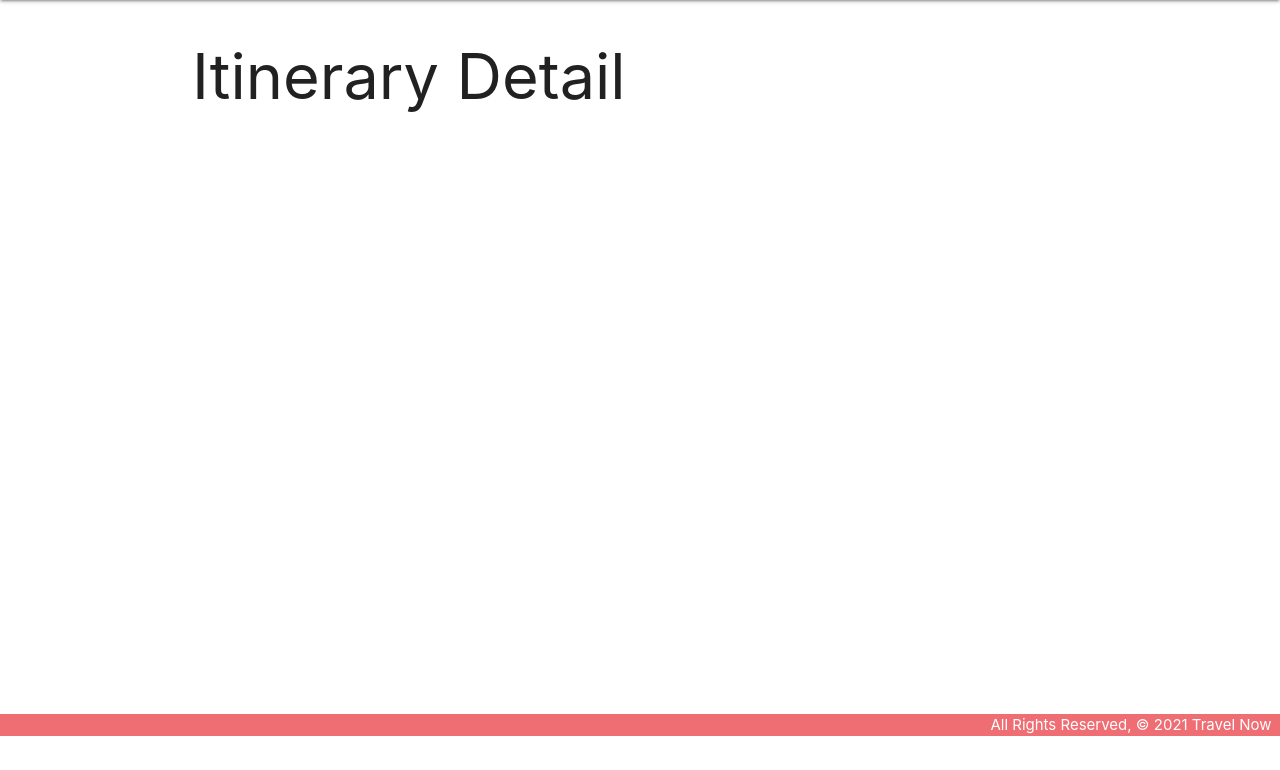
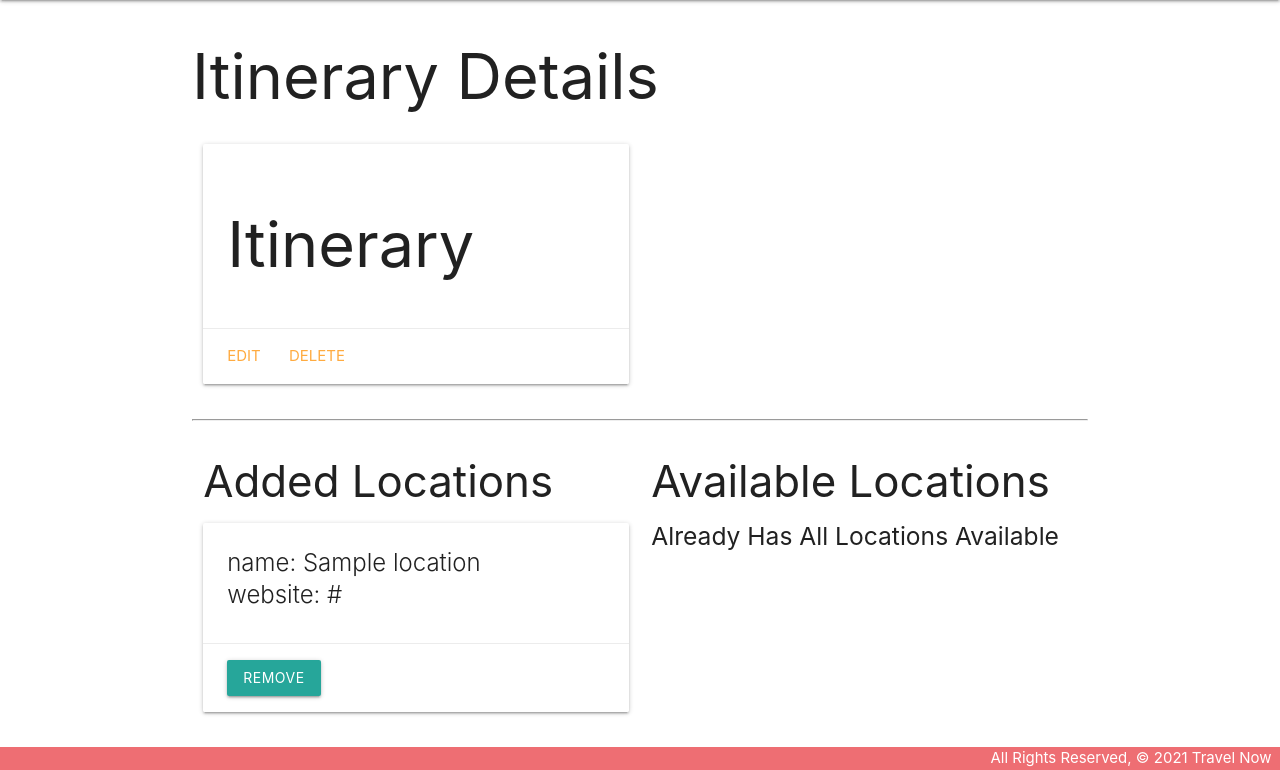
Before and after one commit to oselim14/travel-now, a Django app: page /itinerary/1/ in a window 1280 px wide. Shown: the part 64-834 px from the top of the page. Before the commit the page ends 800 px from the top, so only its background shows below. Run offline with Django 3.2, Linux system fonts and the light colour scheme; tables that the repository leaves empty hold one stand-in row (values such as "Sample post").

Commit message:
Completed ui

```diff
--- a/main_app/models.py
+++ b/main_app/models.py
@@ -22,11 +22,15 @@ class Location(models.Model):
 
 
 class Itinerary(models.Model):
+    description = models.TextField(max_length=500, default='')
+    city = models.CharField(max_length=100, default='Seattle')
+    arrival_date = models.DateField('Arrival Date', default = date.today())
+    departure_date = models.DateField('Departure Date', default = date.today())
     locations = models.ManyToManyField(Location)
     user = models.ForeignKey(User, on_delete=models.CASCADE, default=1)
 
     def __str__(self):
-        return None
+        return self.description
 
     def get_absolute_url(self):
         return reverse('detail', kwargs={'itinerary_id': self.id})
--- a/main_app/templates/base.html
+++ b/main_app/templates/base.html
@@ -10,7 +10,6 @@
   <title>TravelNow</title>
   <link rel="stylesheet" href="https://cdnjs.cloudflare.com/ajax/libs/materialize/1.0.0/css/materialize.min.css">
   <link rel="stylesheet" type="text/css" href="{% static 'css/style.css' %}">
-  <script defer src="https://cdnjs.cloudflare.com/ajax/libs/materialize/1.0.0/js/materialize.min.js"></script>
 </head>
 <body>
   <header class="navbar-fixed">
--- a/main_app/templates/home.html
+++ b/main_app/templates/home.html
@@ -1,4 +1,3 @@
-{% extends 'base.html' %}
 {% extends 'base.html' %}
 {% block content %}
 
--- a/main_app/templates/itinerary/detail.html
+++ b/main_app/templates/itinerary/detail.html
@@ -1,6 +1,71 @@
 {% extends 'base.html' %}
 {% block content %}
 
-<h1>Itinerary Detail</h1>
+<h1>Itinerary Details</h1>
+
+<div class="row">
+  <div class="col s6">
+    <div class="card">
+      <div class="card-content">
+        <h1>Itinerary</h1>
+      </div>
+      <div class="card-action">
+        <a href="{% url 'itinerary_update' itinerary.id %}">Edit</a>
+        <a href="{% url 'itinerary_delete' itinerary.id %}">Delete</a>
+      </div>
+    </div>
+  </div>
+</div>
+<hr>
+<div class="row">
+  <div class="col s6">
+    <h3>Added Locations</h3>
+    {% if itinerary.locations.count %}
+      {% for location in itinerary.locations.all %}
+        <div class="card">
+          <div class="card-content">
+            <span class="card-title">
+              <p>name: {{ location.name }}</p>
+              <p>website: {{location.website}}</p>
+            </span>
+          </div>
+          <div class="card-action">
+            <form action="{% url 'remove_location' itinerary.id location.id %}" method="post">
+              {% csrf_token %}
+              <button type="submit" class="btn">Remove</button>
+            </form>
+          </div>
+        </div>
+      {% endfor %}
+    {% else %}
+      <h5>No Locations Added</h5>
+    {% endif %}
+  </div>
+
+  <div class="col s6">
+    <h3>Available Locations</h3>
+    {% if locations.count %}
+      {% for location in locations.all %}
+        <div class="card">
+          <div class="card-content">
+            <span class="card-title">
+              <p>name: {{ location.name }}</p>
+              <p>website: {{location.website}}</p>
+            </span>
+          </div>
+          <div class="card-action">
+            <form action="{% url 'add_location' itinerary.id location.id %}" method="post">
+              {% csrf_token %}
+              <button type="submit" class="btn">Add</button>
+            </form>
+          </div>
+        </div>
+      {% endfor %}
+    {% else %}
+      <h5>Already Has All Locations Available</h5>
+    {% endif %}
+  </div>
+
+</div>
 
 {% endblock %}
--- a/main_app/templates/itinerary/index.html
+++ b/main_app/templates/itinerary/index.html
@@ -8,7 +8,7 @@
     <div class="card">
         <div class="card-content">
             {% if it.locations.all %}
-                <span class="card-title"> Starts with...</span>
+                <span class="card-title"> Starts with {{it.locations.all.first}}</span>
             {% else %}
                 <span class="card-title"> No location yet...</span>
             {% endif %}
--- a/main_app/urls.py
+++ b/main_app/urls.py
@@ -8,7 +8,10 @@ urlpatterns = [
     path('itinerary/', views.itinerary_index, name='index'),
     path('itinerary/<int:itinerary_id>/', views.itinerary_detail, name='detail'),
     path('itinerary/create/', views.itinerary_create, name='itinerary_create'),
-    path('itinerary/<int:itinerary_id>/add_location/', views.add_location, name='add_location'),
+    path('itinerary/<int:pk>/update/', views.ItineraryUpdate.as_view(), name='itinerary_update'),
+    path('itinerary/<int:pk>/delete/', views.ItineraryDelete.as_view(), name='itinerary_delete'),
+    path('itinerary/<int:itinerary_id>/add_location/<int:location_id>', views.add_location, name='add_location'),
+    path('itinerary/<int:itinerary_id>/remove_location/<int:location_id>', views.remove_location, name='remove_location'),
     path('locations/', views.LocationList.as_view(), name='locations_index'),
     path('locations/create/', views.LocationCreate.as_view(), name='locations_create'),
     path('locations/<int:pk>/', views.LocationDetail.as_view(), name='locations_detail'),
--- a/main_app/views.py
+++ b/main_app/views.py
@@ -15,7 +15,7 @@ from .forms import LocationForm
 # Create your views here.
 
 def home(request):
-    return HttpResponse('<h1>home</h1>')
+    return render(request, 'home.html')
 
 def about(request):
     return render(request, 'about.html')
@@ -26,14 +26,31 @@ def itinerary_index(request):
 
 def itinerary_detail(request, itinerary_id):
     itinerary = Itinerary.objects.get(id=itinerary_id)
-    return render(request, 'itinerary/detail.html', { 'itinerary': itinerary })
+    locations_exclude = Location.objects.exclude(id__in=itinerary.locations.all().values_list('id'))
+
+    return render(request, 'itinerary/detail.html', {
+        'itinerary': itinerary,
+        'locations': locations_exclude
+    })
 
 def itinerary_create(request):
     Itinerary.objects.create()
     return redirect('index')
 
+class ItineraryUpdate(UpdateView):
+    model = Itinerary
+    fields = ['description', 'city', 'arrival_date', 'departure_date']
+
+class ItineraryDelete(DeleteView):
+    model = Itinerary
+    success_url = '/itinerary/'
+
 def add_location(request, itinerary_id, location_id):
     Itinerary.objects.get(id=itinerary_id).locations.add(location_id)
+    return redirect('detail', itinerary_id=itinerary_id)
+
+def remove_location(request, itinerary_id, location_id):
+    Itinerary.objects.get(id=itinerary_id).locations.remove(location_id)
     return redirect('detail', itinerary_id=itinerary_id)
 
 class LocationList(ListView):
```
Also changed, not shown: main_app/templates/main_app/itinerary_confirm_delete.html (added, +13 -0 lines), main_app/migrations/0005_auto_20211105_2147.py (added).
